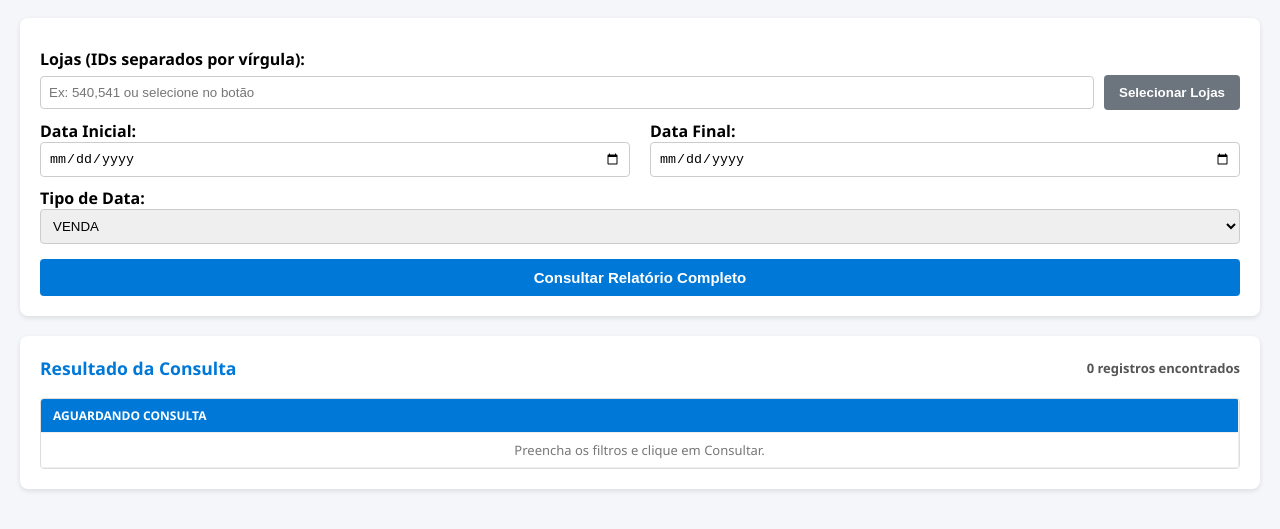
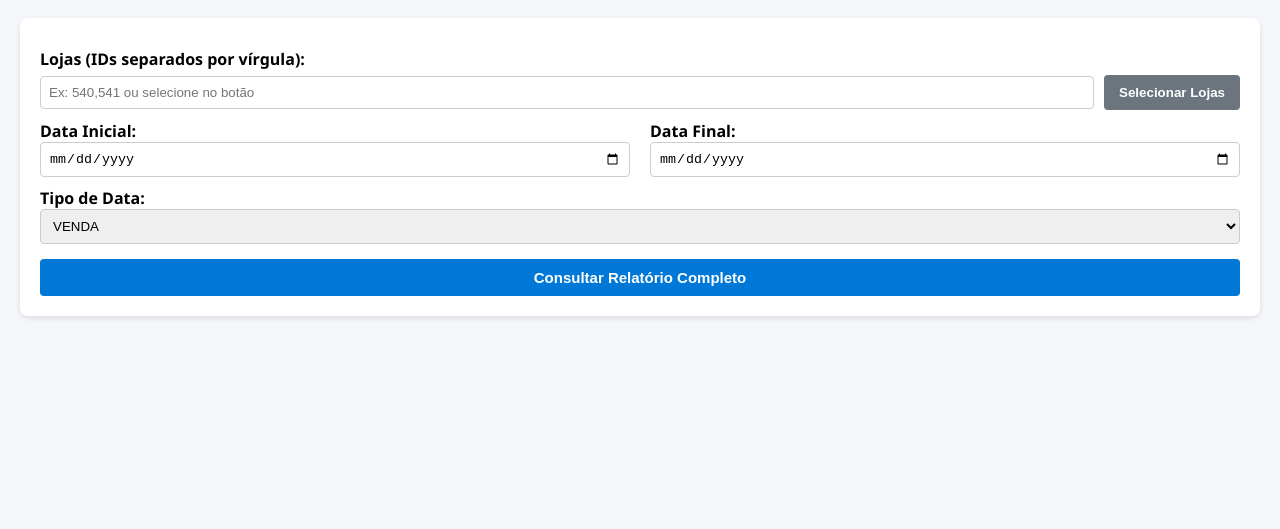
Before and after one commit to TIBIsuporte/BIVendas, a website: page public/index.html in a window 1280 px wide. Shown: the part 75-604 px from the top of the page. Drawn offline with nearby package versions, Linux system fonts and the light colour scheme; no server answers.

Commit message:
Update index.html

```diff
--- a/public/index.html
+++ b/public/index.html
@@ -69,23 +69,6 @@
     </div>
   </div>
 
-  <div class="grid-container">
-    <h3>
-      <span>Resultado da Consulta</span>
-      <span id="totalRegistros" style="font-size: 13px; color: #555;">0 registros encontrados</span>
-    </h3>
-    <div class="table-wrapper">
-      <table id="tabelaDados">
-        <thead id="cabecalhoTabela">
-          <tr><th>Aguardando Consulta</th></tr>
-        </thead>
-        <tbody id="corpoTabela">
-          <tr><td style="text-align: center; color: #777;">Preencha os filtros e clique em Consultar.</td></tr>
-        </tbody>
-        <tfoot id="rodapeTabela"></tfoot>
-      </table>
-    </div>
-  </div>
 
   <div id="loadingOverlay" class="loading-overlay">
     <div class="spinner"></div>
```
